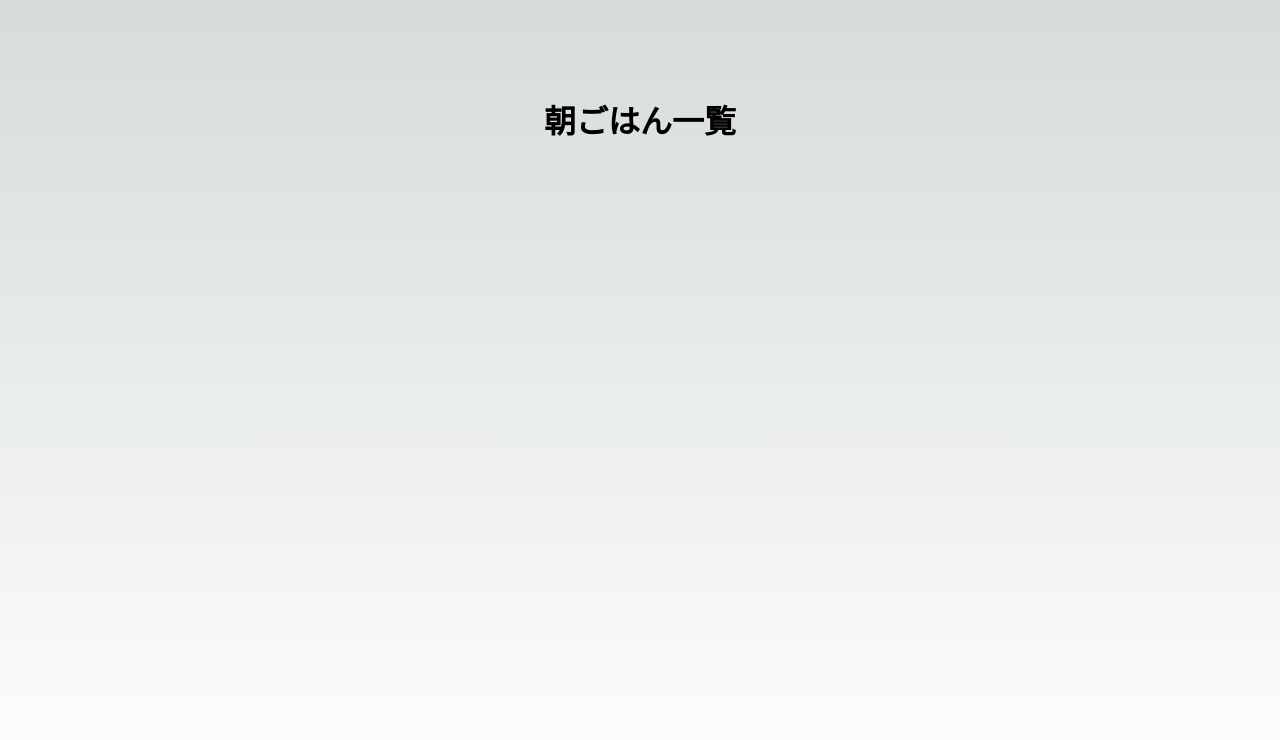
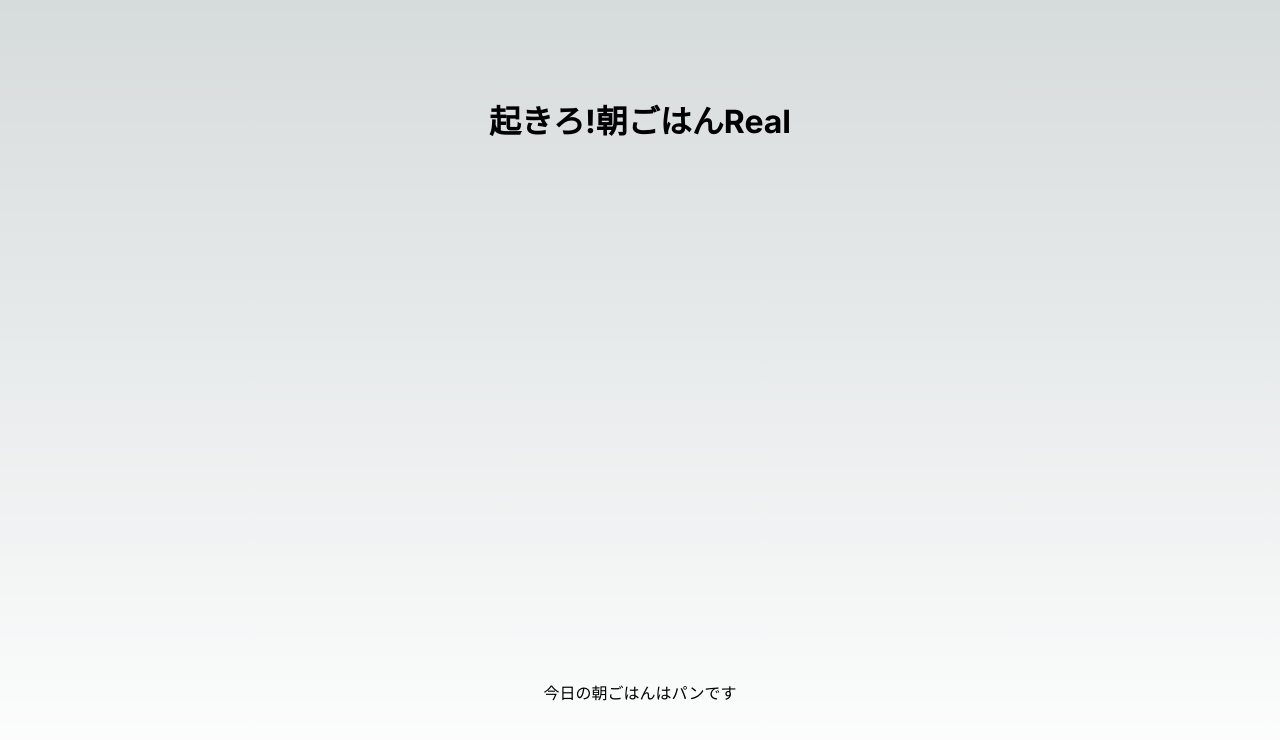
Before and after one commit to YukaChoco/noir, a Next.js app: page / in a window 1280 px wide. Shown: the top 740 px of the page. Built offline with nearby package versions, Linux system fonts and the light colour scheme.

Commit message:
yuifirstcommit

```diff
--- a/app/page.tsx
+++ b/app/page.tsx
@@ -22,7 +22,8 @@ export default function Home() {
 
   return (
     <main className={styles.main}>
-      <h1 className={styles.h1}>朝ごはん一覧</h1>
+      <h1 className={styles.h1}>起きろ!朝ごはんReal</h1>
+      今日の朝ごはんはパンです
     </main>
   );
 }
```
Also changed, not shown: 1 other file (tests, documents, lock files or other folders).
